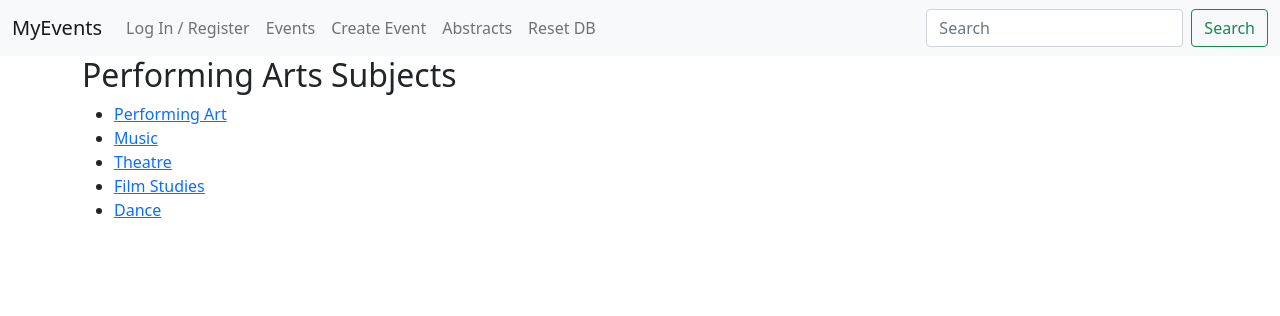
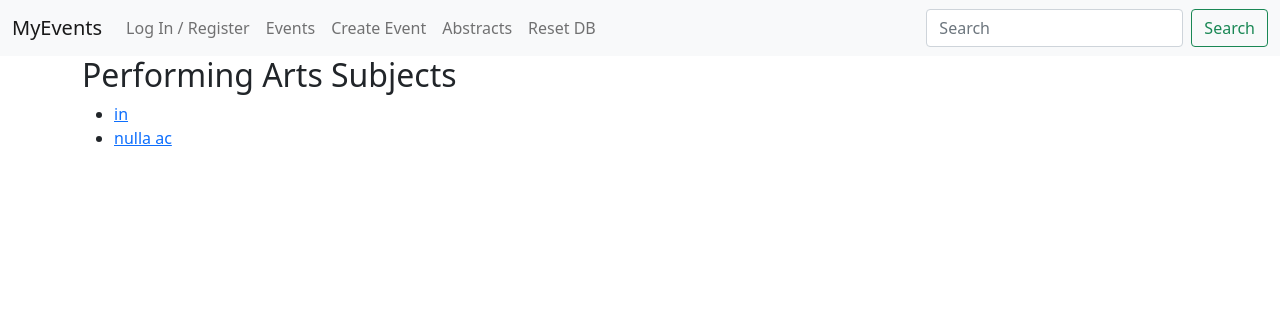
Before and after one commit to jjquan111/CPSC-332-Group-Project, a PHP site: page /abstracts/PerformingArts.php in a window 1280 px wide. Shown: the top 316 px of the page. Run offline with PHP 8.4, Linux system fonts and the light colour scheme.

Commit message:
Update PerformingArts.php

```diff
--- a/abstracts/PerformingArts.php
+++ b/abstracts/PerformingArts.php
@@ -3,11 +3,8 @@ require_once('../base.php');
 
 // Define the subject areas specifically for Performing Arts
 $subjectAreas = [
-    'Performing Art',
-    'Music',
-    'Theatre',
-    'Film Studies',
-    'Dance',
+    'in',
+    'nulla ac',
     // Add other relevant subjects for Performing Arts
 ];
 
```
